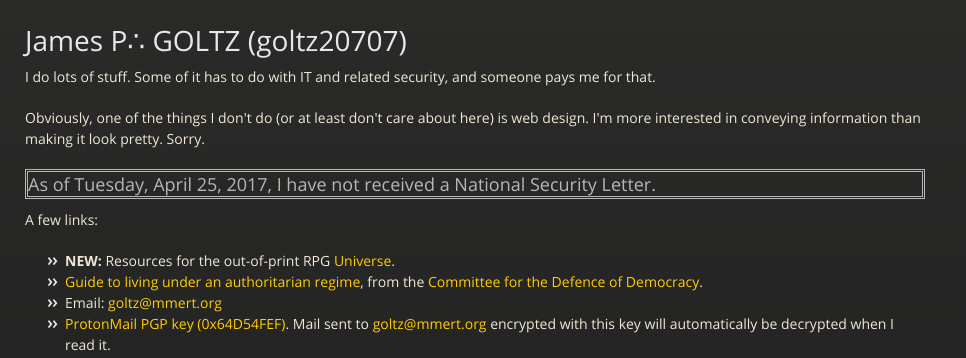
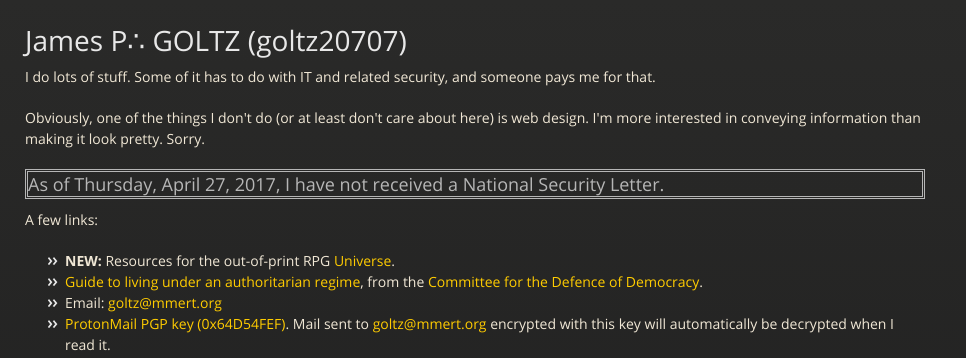
Before and after one commit to goltz20707/goltz20707.github.io, a Jekyll site: the page built from index.html, in a window 1280 px wide. Shown: the top 358 px of the page, without its empty margins (0-966 px from the left). Built offline with Jekyll 4.4.1, drawn with Linux system fonts in a browser that asks for light colours.

Commit message:
Update nsl.html

```diff
--- a/_includes/nsl.html
+++ b/_includes/nsl.html
@@ -4,6 +4,6 @@ date '+%A, %B %e, %Y,'
 
 <h3 style="border: double">As of
 
-Tuesday, April 25, 2017,
+Thursday, April 27, 2017,
 
 I have not received a National Security Letter.</h3>
```
